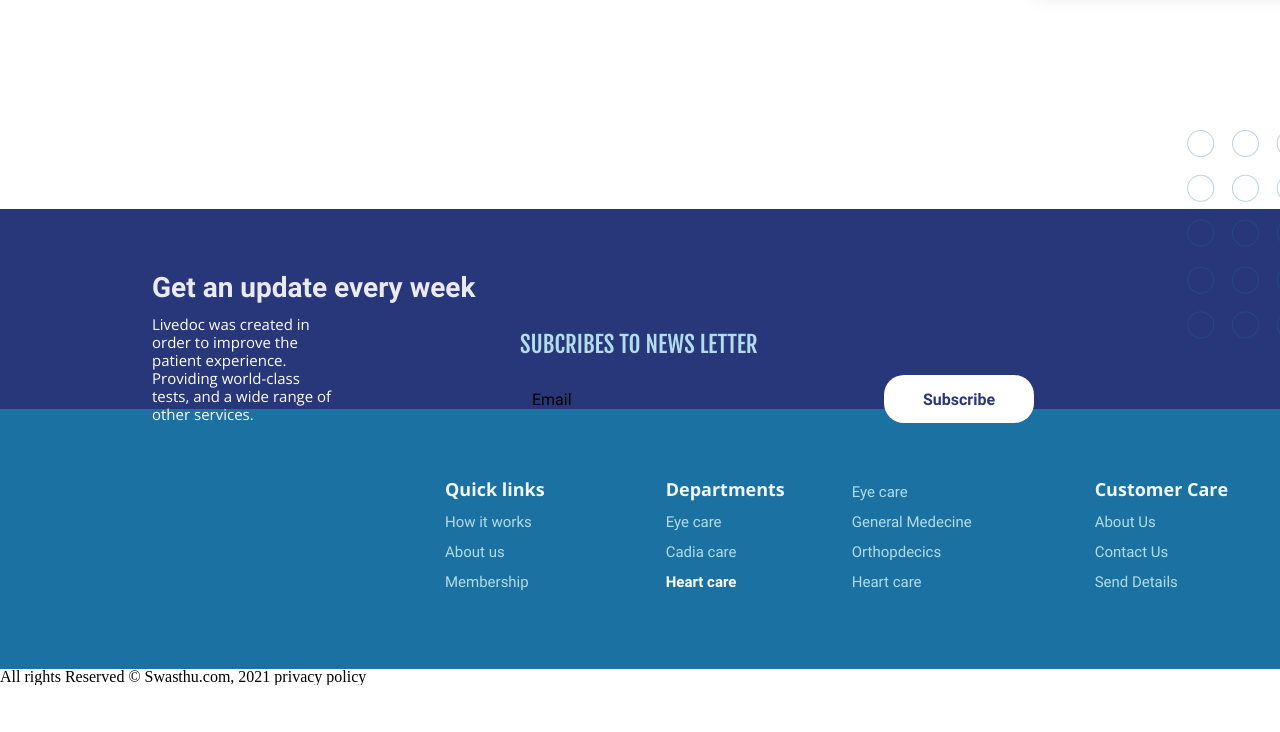
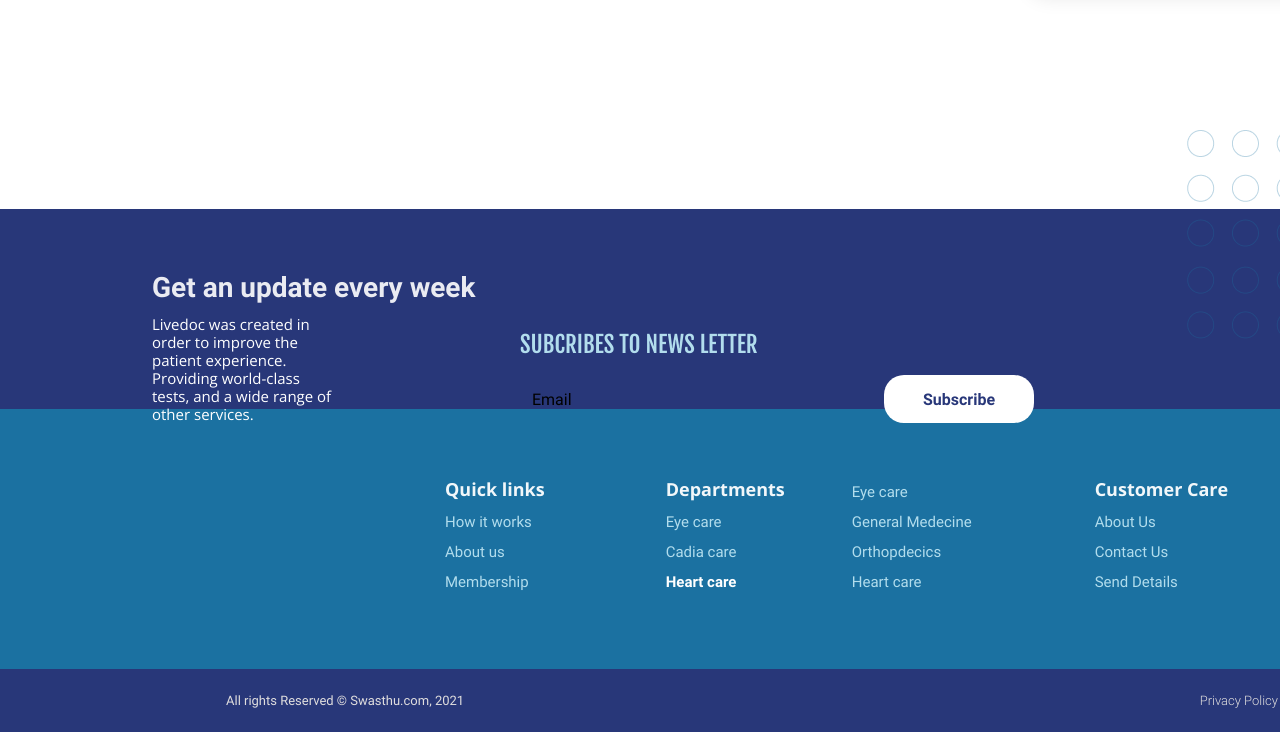
Before and after one commit to TanTranDeveloper/HTML-CSS-Training, a website built with Parcel: page src/index.html in a window 1280 px wide. Shown: the part 4811-5543 px from the top of the page. Before the commit the page ends 5496 px from the top, so only its background shows below. Built offline with nearby package versions, Linux system fonts and the light colour scheme; files whose address does not match are found by name.

Commit message:
Implement styles for section footer

```diff
--- /dev/null
+++ b/src/assets/styles/layouts/footer.css
@@ -0,0 +1,33 @@
+.footer {
+  width: var(--max-width);
+  margin: auto;
+  background: var(--secondary-color);
+  padding: 24px 162px 24px 226px;
+  display: flex;
+  justify-content: space-between;
+}
+
+.footer__content {
+  color: #E0DEDE;
+  font-family: Roboto-Regular;
+  font-size: 13px;
+  font-style: normal;
+  line-height: normal;
+  cursor: default;
+}
+
+.footer__content--policy {
+  color: #E0DEDE;
+  text-align: right;
+  font-family: Roboto-Light;
+  font-size: 13px;
+  font-style: normal;
+  line-height: normal;
+  text-transform: capitalize;
+  cursor: pointer;
+  transition: 0.2s;
+}
+
+.footer__content--policy:hover {
+  color: white;
+}
--- a/src/assets/styles/main.css
+++ b/src/assets/styles/main.css
@@ -14,3 +14,4 @@
 @import url(./components/buttons.css);
 @import url(./layouts/subscribe.css);
 @import url(./layouts/extra.css);
+@import url(./layouts/footer.css);
```
